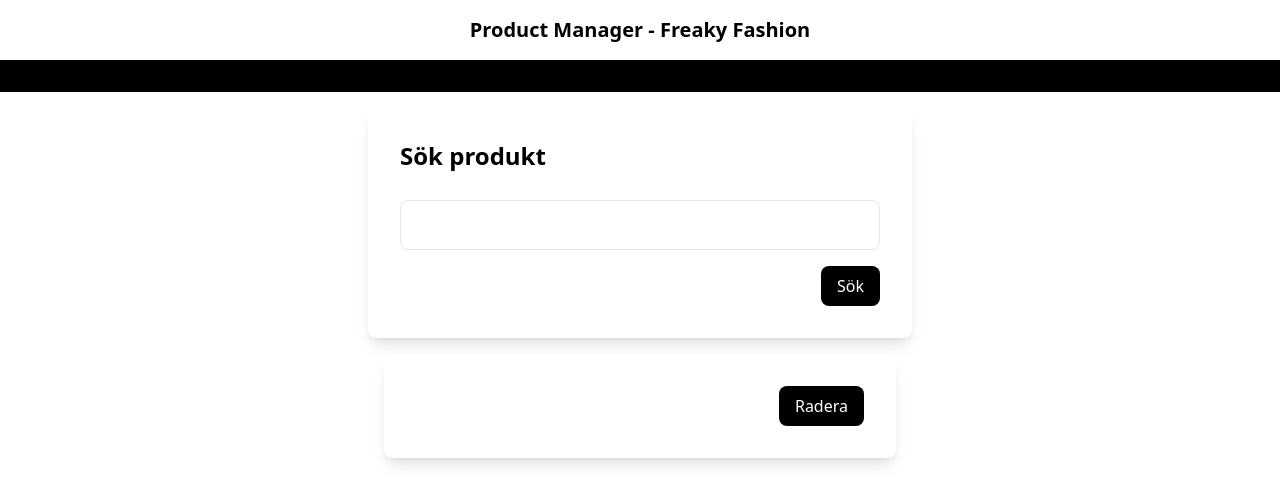
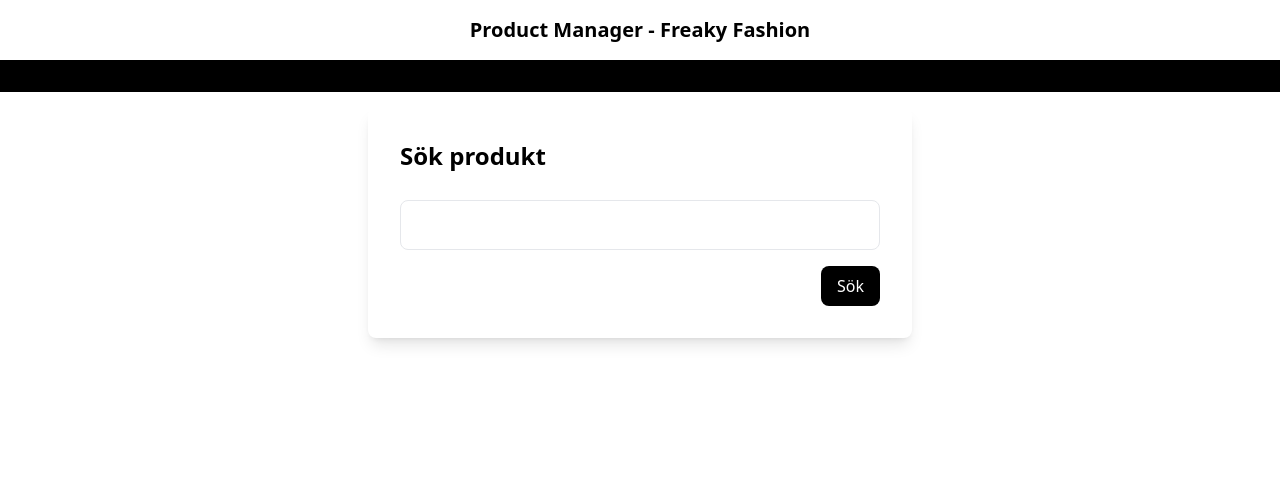
Before and after one commit to TKprinz/FreakyFashionReactClient, a React (Create React App) app: page /sok in a window 1280 px wide. Shown: the top 504 px of the page. Built offline with nearby package versions, Linux system fonts and the light colour scheme; no server answers.

Commit message:
When searching on SKU, comes below searchbar.

```diff
--- a/src/App.js
+++ b/src/App.js
@@ -65,10 +65,20 @@
         // Uppdatera produkterna med den nya produkten
         setProducts([...products, newProduct]);
         setMessage("Produkten har sparats.");
+
+        // Schedule the removal of the message after 2 seconds
+        setTimeout(() => {
+          setMessage(""); // Clear the message
+        }, 2000); // 2000 milliseconds (2 seconds)
       })
       .catch((error) => {
         // Felhantering om något går fel i fetch eller vid parsning av respons
         setMessage("Det uppstod ett fel när produkten sparades.");
+        // Schedule the removal of the message after 2 seconds
+        setTimeout(() => {
+          setMessage(""); // Clear the message
+        }, 2000); // 2000 milliseconds (2 seconds)
+
         console.error(error);
       });
   };
--- a/src/components/Search/SearchBar.jsx
+++ b/src/components/Search/SearchBar.jsx
@@ -1,8 +1,13 @@
-import React, { useState } from "react";
+import React, { useState, useEffect } from "react";
 
-const SearchBar = ({ onSearch, result, onDelete }) => {
+const SearchBar = ({ onSearch, result, onDelete, setResults }) => {
   const [searchQuery, setSearchQuery] = useState("");
-  const [isProductDeleted, setIsProductDeleted] = useState(false);
+
+  useEffect(() => {
+    if (searchQuery.trim() === "") {
+      setResults(null);
+    }
+  }, [searchQuery, setResults]);
 
   const handleInputChange = (e) => {
     setSearchQuery(e.target.value);
@@ -10,9 +15,9 @@
 
   const handleSearch = (e) => {
     e.preventDefault();
+    if (searchQuery.trim() !== "") {
       onSearch(searchQuery);
-
-    console.log(result);
+    }
   };
 
   const handleDelete = (e) => {
@@ -20,9 +25,9 @@
     onDelete(result.id);
 
     // Visa meddelandet "Produkten har tagits bort" och ställ in en timeout för att ta bort det efter 5 sekunder
-    setIsProductDeleted(true);
+    setResults(null); // Rensa resultaten när produkten tas bort
     setTimeout(() => {
-      setIsProductDeleted(false);
+      setResults(null); // Rensa raderingsmeddelandet
     }, 5000);
   };
 
@@ -74,13 +79,15 @@
               </button>
             </div>
           </div>
-        ) : isProductDeleted ? (
+        ) : (
+          result !== null && (
             <div className="bg-white p-8 rounded-lg shadow-lg w-full">
               <p className="text-2xl font-semibold text-green-500">
                 Produkten har tagits bort.
               </p>
             </div>
-        ) : null}
+          )
+        )}
       </div>
     </div>
   );
```
Lines whose indentation alone changed are shown as unchanged.
